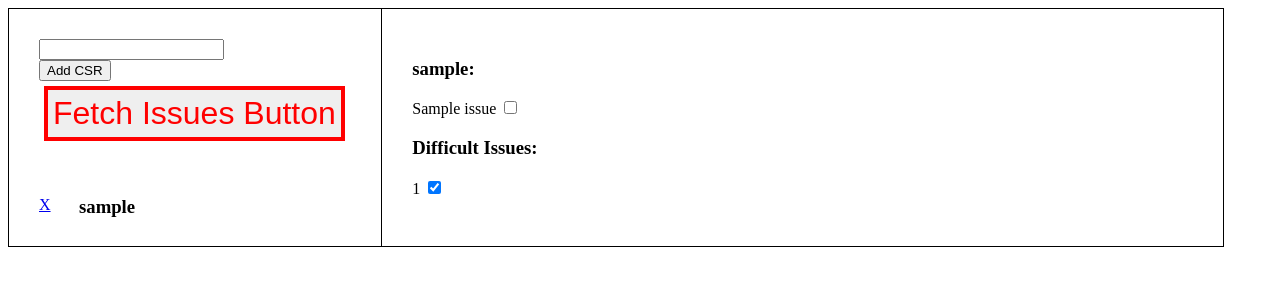
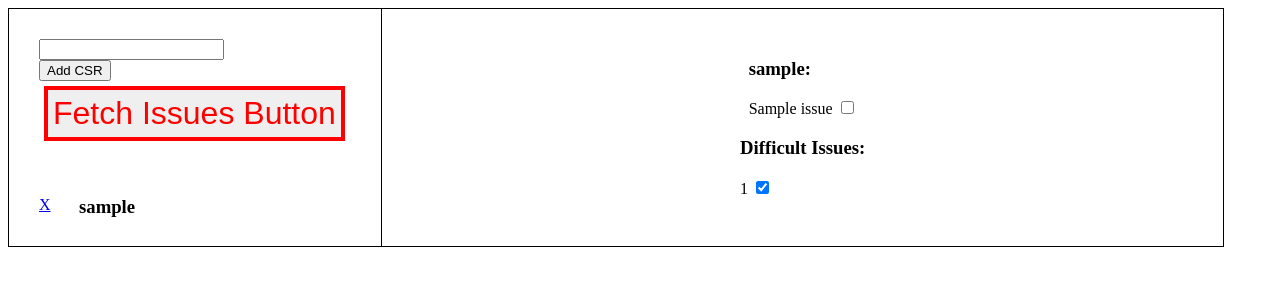
Before and after one commit to lumodon/Issue-Distributor, a Node server app: template src/views/index.ejs in a window 1280 px wide. Shown: the top 300 px of the page. Run offline with Node 20, Linux system fonts and the light colour scheme; the template is opened without the code that fills it: most values are stand-ins (such as "Sample title", 1, 10 or a date in 2020).

Commit message:
Evenly spaces out csrs issue lists

```diff
--- a/public/style.css
+++ b/public/style.css
@@ -44,6 +44,11 @@ ul {
   border-left: none;
 }
 
+#output-section > ul {
+  display: flex;
+  justify-content: space-around;
+}
+
 .container > div {
   border: solid 1px black;
   padding: 30px;
--- a/src/views/index.ejs
+++ b/src/views/index.ejs
@@ -45,13 +45,15 @@
         <% } %>
       </ul>
       <ul class='list-of-assigned-issues'>
-        <h3>Difficult Issues:</h3>
-        <% difficultIssueIds.forEach(difficultId => { %>
-          <li>
-            <span><%= difficultId %></span>
-            <input type="checkbox" class="checkbox-difficult-on" name="difficult" id="<%= 'checkbox-' + difficultId %>" checked>
-          </li>
-        <% })%>
+        <li>
+          <h3>Difficult Issues:</h3>
+          <% difficultIssueIds.forEach(difficultId => { %>
+            <div>
+              <span><%= difficultId %></span>
+              <input type="checkbox" class="checkbox-difficult-on" name="difficult" id="<%= 'checkbox-' + difficultId %>" checked>
+            </div>
+          <% })%>
+        </li>
       </ul>
     </div>
   </div>
```
